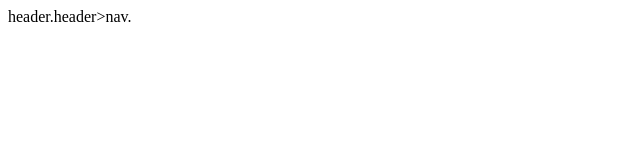
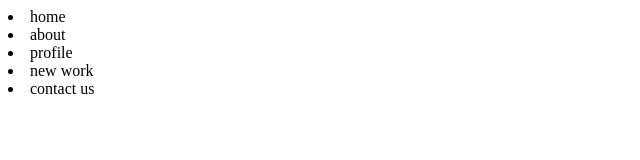
Before and after one commit to jeffreygumbs/test-github, a plain HTML site: page index.html in a window 1280 px wide. Shown: the whole page, without its empty margins (0-640 px from the left). Drawn offline with Linux system fonts and the light colour scheme.

Commit message:
just added the word for the nav section

```diff
--- a/index.html
+++ b/index.html
@@ -8,7 +8,15 @@
     <title>Document</title>
 </head>
 <body>
-    header.header>nav.
+    <header class="header">
+        <nav class="nav-contaner">
+            <li>home</li>
+            <li>about</li>
+            <li>profile</li>
+            <li>new work</li>
+            <li>contact us</li>
+        </nav>
+    </header>
 
     <script src="js/script.js"></script>
 </body>
```
